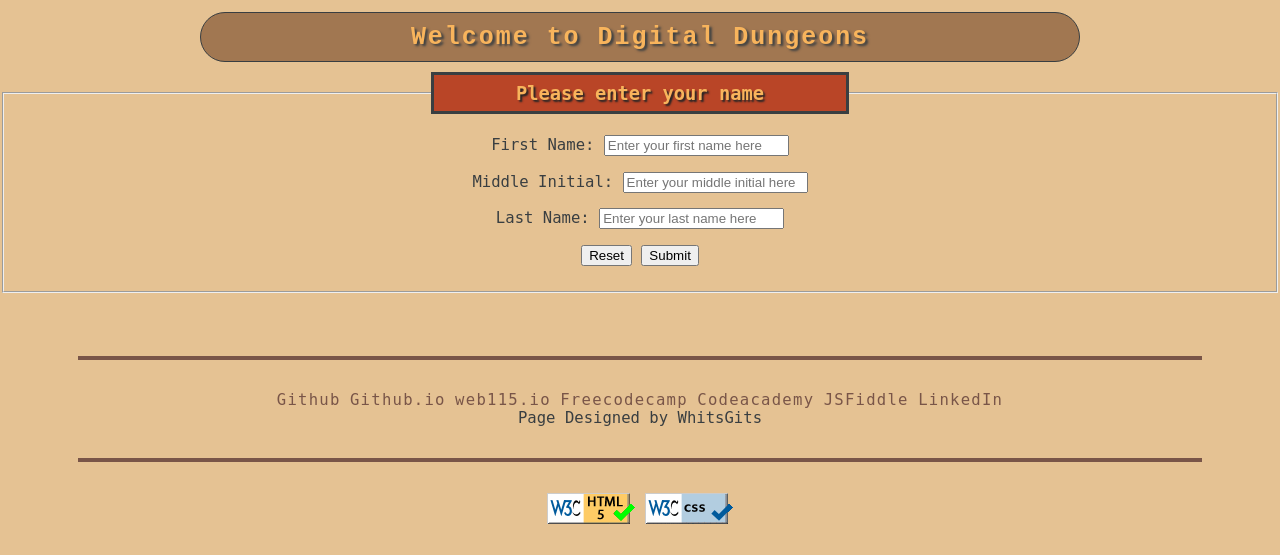
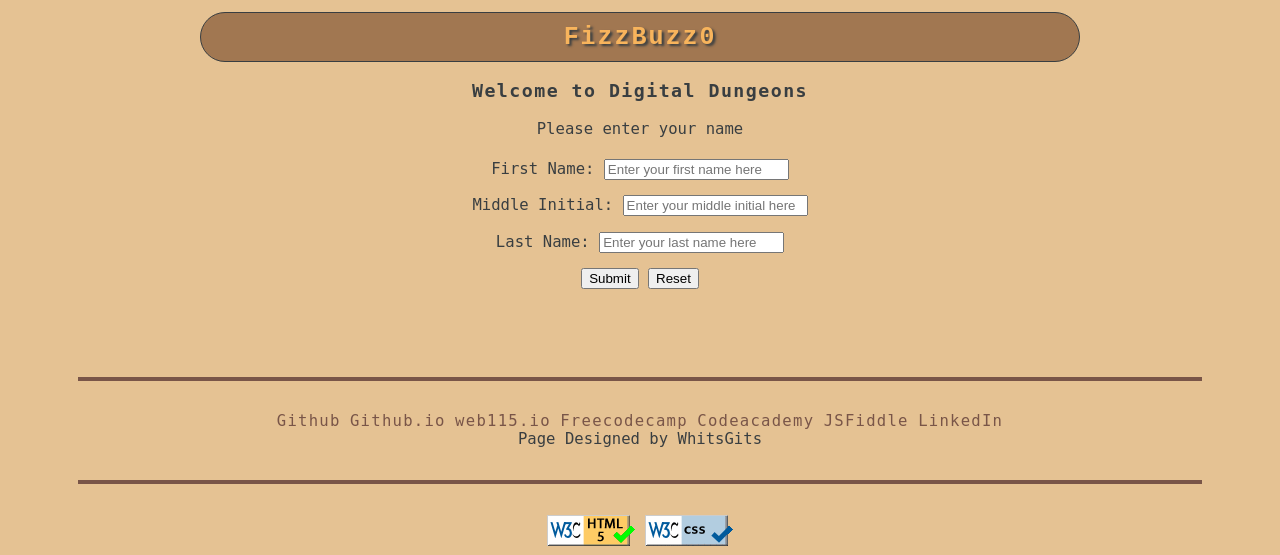
Before and after one commit to gwhitle/gwhitle.github.io, a PHP site: page /web115/fizzbuzz0.html in a window 1280 px wide. Shown: the part 132-687 px from the top of the page. Run offline with PHP 8.4, Linux system fonts and the light colour scheme.

Commit message:
Changed headers, removed legend styles, fixed middle initial
fixed h2 and h3 headers, removed legend styles, limited char value on middleInitial and added if else statement to for optional middle initial, updated comments, and switched submit and reset button positions

```diff
--- a/web115/fizzbuzz0.html
+++ b/web115/fizzbuzz0.html
@@ -12,7 +12,8 @@
 <body>
     <div data-include="components/header.html"></div>
     <main>
-        <h2 id="greeting">Welcome to Digital Dungeons</h2>
+        <h2 id="h2Main">FizzBuzz0</h2>
+        <h3 id="greeting">Welcome to Digital Dungeons</h2>
         <form>
             <fieldset>
                 <legend id="fizzLegend">Please enter your name</legend>
@@ -23,15 +24,15 @@
                 <p>
                     <label for="middleInitial">Middle Initial:</label>
                     <input type="text" id="middleInitial" name="middleInitial"
-                        placeholder="Enter your middle initial here">
+                        placeholder="Enter your middle initial here" maxlength="1">
                 </p>
                 <p>
                     <label for="lastName">Last Name:</label>
                     <input type="text" id="lastName" name="lastName" placeholder="Enter your last name here">
                 </p>
                 <p>
+                    <input type="button" id="submitButton" name="submitButton" value="Submit">
                     <input type="reset" id="resetButton" name="resetButton" value="Reset">
-                    <input type="button" id="submitButton" name="submitButton" value="Submit">
                 </p>
             </fieldset>
         </form>
--- a/web115/scripts/fizzbuzz0.js
+++ b/web115/scripts/fizzbuzz0.js
@@ -4,10 +4,18 @@ function getName() {
         middleInitial = document.getElementById('middleInitial').value,
         lastName = document.getElementById('lastName').value;
 
-    /*assign html id:greeting equal to old greeting with additional input firstName, middleInitial, lastName*/
-    document.getElementById('greeting').innerHTML = "Welcome to Digital Dungeons," + " " + firstName + " " + middleInitial + "." + " " + lastName;
 
-    //create loop to output text lines, 1-125
+    //Greeting if else
+    if(middleInitial !== ''){
+        /*assign html id:greeting equal to old greeting with additional input firstName, lastName*/
+        document.getElementById('greeting').innerHTML = "Welcome to Digital Dungeons," + " " + firstName + " " + middleInitial + "." + " " + lastName;
+    }
+    else{
+          /*assign html id:greeting equal to old greeting with additional input firstName, middleInitial, lastName*/
+    document.getElementById('greeting').innerHTML = "Welcome to Digital Dungeons," + " " + firstName + " " + lastName;
+    };
+
+    //create loop to output text lines
     //placeholder for loopOutput text from function
     let loopOutput = '';
     //prompt user to enter how high to count, assigns input to counterLimit
@@ -40,6 +48,10 @@ document.getElementById('resetButton').addEventListener('click', resetPage);
 
 
 /* Not In Use - part 1 saved code
+  assign html id:greeting equal to old greeting with additional input firstName, middleInitial, lastName
+  document.getElementById('greeting').innerHTML = "Welcome to Digital Dungeons," + " " + firstName + " " + middleInitial + "." + " " + lastName;
+
+
     //create output text lines, 1-125
     let loopOutput = '';
     for (let counter = 1; counter < 126; counter++) {
--- a/web115/styles/default.css
+++ b/web115/styles/default.css
@@ -21,8 +21,7 @@ a:link {
     font-size: 2em;
 }
 
-#h2Main,
-#greeting {
+#h2Main{
     margin: .5em 8em .4em;
     padding: .4em;
     font-family: 'Courier New';
@@ -181,15 +180,8 @@ ul#colorsList li {
 /*-------------End m2 brand styles-------------*/
 
 /*-------------fizzbuzz styles-------------*/
-#fizzLegend {
-    width: 33%;
-    padding: .4em 0em;
-    background-color: #B94527;
-    color: #F8B45C;
-    text-shadow: .1em .1em .1em #222425;
-    font-size: 1.2em;
-    font-weight: bold;
-    border: #393E41 solid .2em;
+fieldset{
+    border: none;
 }
 
 div#loopColumns p:first-child {
```
